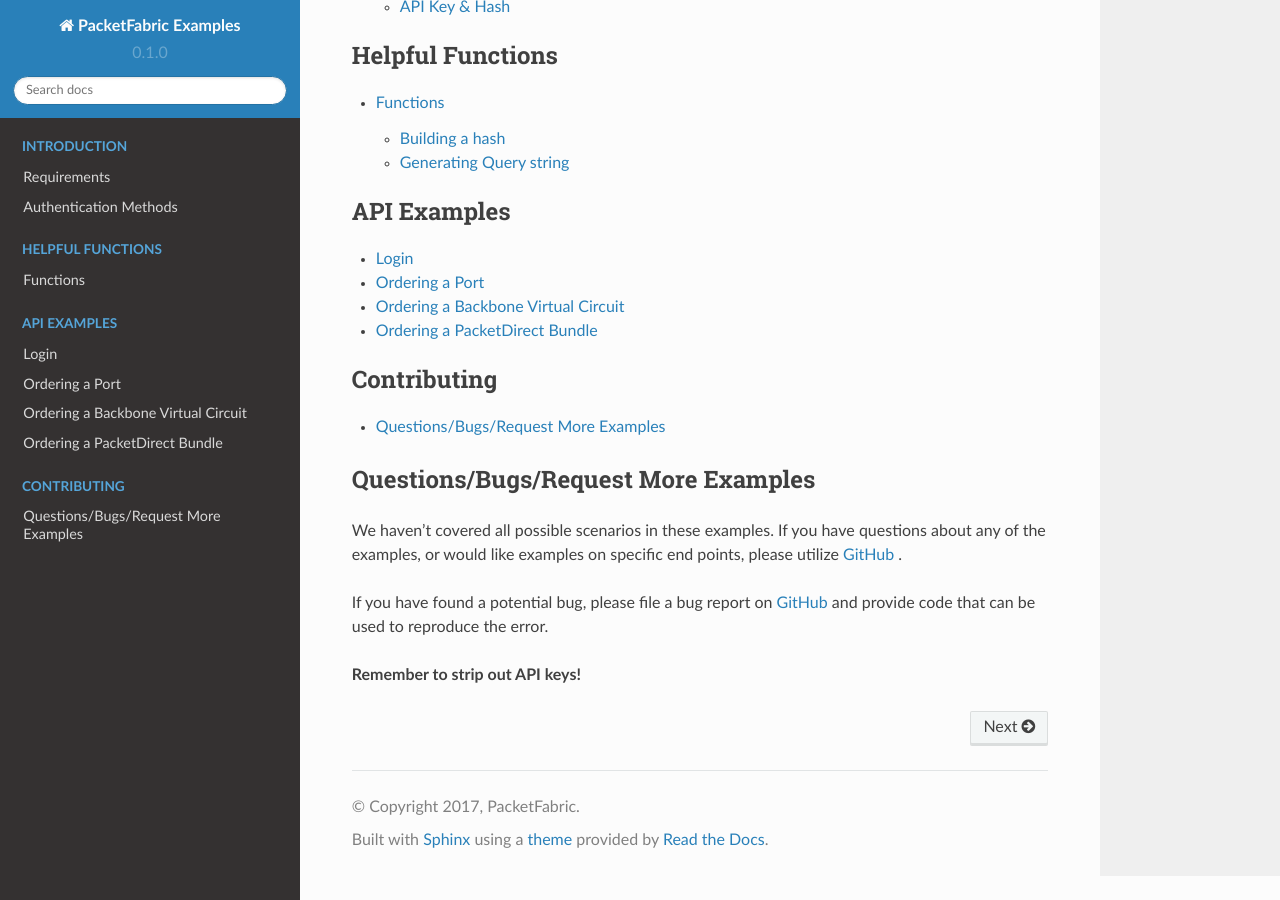
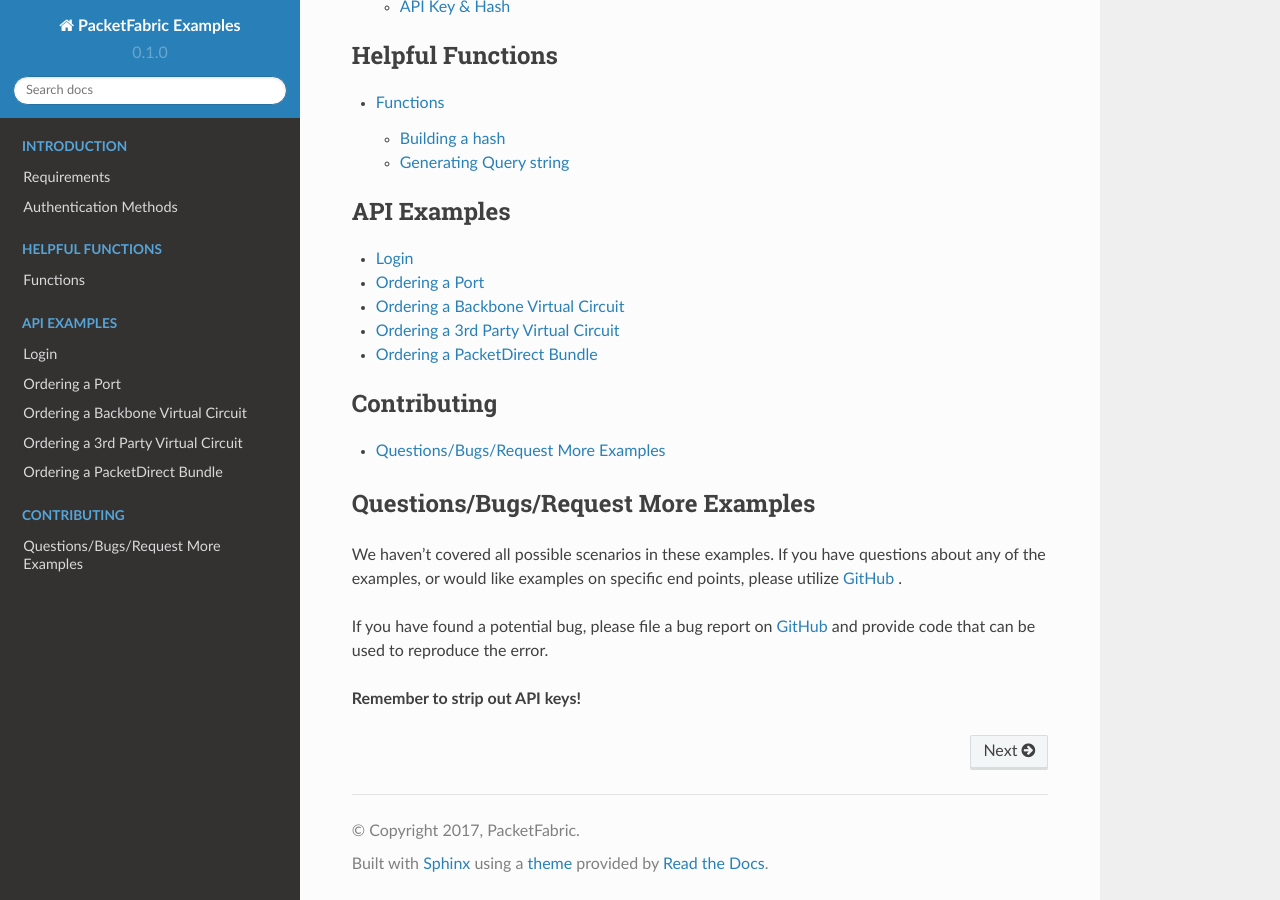
Before and after one commit to PacketFabric/packetfabric-api-examples, a Sphinx documentation site: the page built from docs/index.rst, in a window 1280 px wide and 900 px high, scrolled down 513 px. Built offline with Sphinx 7.4.7 and the Read the Docs theme 2.0.0, drawn with Linux system fonts in a browser that asks for light colours; some of the changed lines change nothing that is shown.

Commit message:
Adds 3rd party VC example

```diff
--- /dev/null
+++ b/docs/examples/order3rdpartyvirtualcircuit.rst
@@ -0,0 +1,310 @@
+.. _example-ordervirtualcircuit-3rdparty:
+
+Ordering a 3rd Party Virtual Circuit
+==========================
+
+Much like :ref:`ordering a port <example-orderport>`, ordering a Virtual Circuit
+is a series of API calls to gather all the information needed to complete the
+order.
+
+In this example, we'll be requesting to connect one end of our virtual circuit
+to a 3rd party in the PacketFabric market place. We'll cover authorizing the connection from
+their point of view too.
+
+We are going to be creating an EVPL connection. This allows for multiple point to
+point virtual connections between interfaces. Each port can have multiple EVPL circuits.
+
+Another option is an EPL connection. This is a point to point ethernet virtual connection
+between interfaces. It's also referred to as a pseudowire. Only one EPL circuit
+can be created between selected interfaces. Once an interface is part of an EPL
+circuit, that interface will no longer be available for any other circuit.
+There is no rate limiting or white/blacklisting of MAC addresses using EPL mode.
+
+.. _example-ordervirtualcircuit-billingid
+
+Find our billing_id
+-------------------
+
+A new virtual circuit needs to be associated with your billing account. We accomplish this
+by finding your ``billing_id``
+
+::
+
+    api_url = 'https://api.packetfabric.com'
+    api_key = '1-1111111'
+    api_secret = 'ABCDEF012345678'
+
+    endpoint = '{}/billing/accounts'.format(api_url)
+    params = {'api_key': api_key}
+    query_string = generate_query_string(params)
+    r = requests.get("{}?{}&auth_hash={}".format(endpoint, query_string,
+        generate_hash(api_secret, query_string)))
+    billing_id = r.json()[0]['Id']
+
+The result of ``r.json()`` contains a list of possible billing accounts. In this
+example, there is only a single result::
+
+    [{u'Id': u'70208', u'Name': u"Playground"}]
+
+.. _example-ordervirtualcircuit-productids
+
+Finding product_ids
+-------------------
+
+The product you select is based on a couple factors, such as the subscription term
+and speed of the port.
+
+For this example, we are going to create a longhaul dedicated product. Other options
+are shown in the `get products <https://docs.packetfabric.com/#api-Billing-GetBillingProducts>`__
+documentation.
+
+::
+
+    subscription_term = 12
+    product_type = 'longhaul_dedicated'
+
+    endpoint = '{}/billing/products'.format(api_url)
+    params = {
+        'api_key': api_key,
+        'subscription_term': subscription_term,
+        'product_type': product_type
+        }
+    query_string = generate_query_string(params)
+    r = requests.get("{}?{}&auth_hash={}".format(endpoint, query_string,
+        generate_hash(api_secret, query_string)))
+    product_id = [{'product_type': "longhaul_dedicated",
+        'product_id': r.json()[0]['Id']}]
+
+``r.json()`` is going to contain a list of all products that match this criteria. The
+index shown above will match the product you wish to select. (The ``0`` will change
+to match your selection)
+
+**Important Note**: Not everything in this list is available for your ports. It is
+important that you select a product that matches or is *slower* than the speed of the
+slowest port that will be in this virtual circuit. Exceeding that speed with result
+in an error back from the API saying the product isn't available when you attempt
+to create the virtual circuit.
+
+The results will look similar to this::
+
+    [
+     ...
+     {u'Id': u'13820',
+      u'Name': u'LONGHAUL-DEDICATED-1G-MRC-12M',
+      u'PortSpeed': u'1G',
+      u'ProductType': u'longhaul_dedicated',
+      u'Rate': [u'$425.00'],
+      u'RatingMethodObj': {u'Id': u'38444',
+                           u'RatingMethodPricingType': u'Standard Pricing',
+                           u'RatingMethodType': u'Subscription'},
+      u'subscriptionTerm': u'12'},
+      ...
+    ]
+
+.. _example-ordervirtualcircuit-findvlan
+
+Find next available VLAN ID (optional)
+--------------------------------------
+
+The next step is to determine if you want this virtual circuit to utilize VLANs on
+either end of the circuit. If you *do*, we need to find the next available VLAN. If you
+do *not* use a VLAN, the end of the circuit that isn't in a VLAN will be unavailable for
+further connections.
+
+This step assumes that you know your port id. You can find this either in the portal or
+via the `interfaces <https://docs.packetfabric.com/#api-Interface-GetInterfacesPhysical>`__
+call. You want the ``ifd_id`` value from that response. If you have more than one port,
+you will need to determine which port you want to use.
+
+::
+
+    src_ifd_id = 1388
+    product_type = 'longhaul_dedicated'
+    product_ids = 13820
+
+
+    endpoint = '{}/interfaces/physical/:ifd_id/vlans'.format(api_url)
+    src_endpoint = endpoint.replace(":ifd_id", str(src_ifd_id))
+    params = {
+        'api_key': api_key,
+        }
+    query_string = generate_query_string(params)
+    r_src = requests.get("{}?{}&auth_hash={}".format(src_endpoint, query_string,
+        generate_hash(api_secret, query_string)))
+    src_vlan = r_src.json()['lowest_available_vlan']
+
+
+.. _example-ordervirtualcircuit-createvc
+
+Find 3rd party to connect to
+----------------------------
+
+We need to find the ``customer_crid`` (Connection Routing ID) of the 3rd party.
+This is used to uniquely identify who we want to connect to within the
+PacketFabric market place.
+
+We can search by ``customer_id``, ``customer_name`` (exact match), ``partner_type``,
+``market_code``, ``pop_id`` or partial matches of ``customer_name`` and ``description``
+
+The `Customers Endpoint <https://docs.packetfabric.com/#api-Customer-GetCustomers>`__ provides
+an example response.
+
+In the sample below, we are going to search for a partial match of a customer name.
+
+::
+
+    params = {
+        'search': 'Test Cust'
+    }
+    endpoint = '{}/customers'.format(api_url)
+
+    query_string = generate_query_string(params)
+    r = requests.get("{}?{}&auth_hash={}".format(endpoint, query_string,
+        generate_hash(api_secret, query_string)))
+    crid = r.json()[0]['customer_crid']
+
+In this example, we took the first result (``r.json()[0]``) and used their ``customer_crid``.
+
+
+Create Virtual Circuit
+----------------------
+
+With the information we've gathered above, we can now provision a virtual circuit
+between our two ports. As a reminder, we're making an
+`EVPL connection <https://docs.packetfabric.com/#api-Virtual_Circuits-PostVirtualCircuitsBackboneConnectionsEVPL>`__.
+
+If you are using VLANs for the source, destination or both you will need to add
+``vlan_id_src`` and/or ``vlan_id_dest`` keys to the ``vc_params`` dictionary below.
+
+If you are using an untagged (non-VLAN) source, destination or both you will need
+to add ``untagged_src`` and/or ``untagged_dest`` keys to the ``vc_params` dictionary
+below.
+
+The last thing you need before we create a Virtual Circuit is the destination
+``market_code`` that we want to connect to. Since a customer can have interfaces
+in multiple markets, it's important to identify to the 3rd party *where* we want
+to connect.
+
+::
+
+    billing_id = 70208
+    src_ifd_id = 1388
+    src_lowest_vlan = 1
+    product_ids = [{'product_type': "longhaul_dedicated", 'product_id': 13820}]
+    description = "Test Virtual Circuit"
+
+    endpoint = '{}/virtual-circuits/third-party-connections/evpl'.format(api_url)
+
+    vc_params = {
+        "ifd_id": src_ifd_id,
+        "description": description,
+        "products": product_ids,
+        "billing_account": billing_id,
+        "vc_member_crid": crid,
+        'market_code': destination_market_code
+    }
+    params = {
+        'api_key': api_key,
+        }
+
+    vc_params['vlan_id_src'] = src_lowest_vlan      # Put the source on a VLAN
+
+    query_string = generate_query_string(params)
+    url = "{}?{}&auth_hash={}".format(src_endpoint, query_string,
+        generate_hash(api_secret, query_string))
+    r = requests.post(url, json=vc_params)
+
+One important note, here, is that the final ``.post()`` is sent using the ``json``
+parameter, not the ``data`` parameter. This is because we are sending an object
+that has multiple layers, specifically on the ``products`` key.
+
+At this point, the request for connection is available to the third party. The virtual
+circuit will be unavailable until the connection is accepted. They have been alerted
+to this request and it displays in their PacketFabric portal.
+
+Accepting a 3rd party request
+-----------------------------
+
+The receiving party for the virtual circuit request needs to accept and provision
+the request to activate the circuit. This can be accomplished either in the PacketFabric
+portal, or via the API.
+
+We can look at all of our received requests via the following. It is important to note
+that the ``api_key`` in this section is the key of the *receiving* party.
+
+::
+
+    endpoint = '{}/virtual-circuits/requests/received'.format(api_url)
+    params = {
+        'api_key': api_key,     # THIS IS THE RECEIVING CUSTOMER'S API KEY
+        }
+    query_string = generate_query_string(params)
+    url = "{}?{}&auth_hash={}".format(src_endpoint, query_string,
+        generate_hash(api_secret, query_string))
+
+    r = requests.get("{}?{}&auth_hash={}".format(endpoint, query_string,
+        generate_hash(api_secret, query_string)))
+
+This endpoint returns a list of received requests. You can parse through them looking
+for pending ones by doing this:
+
+::
+
+    for req in r.json():
+        if req['vc_request_status'] == 'pending':
+            # Next steps
+
+Accepting a request
+-------------------
+
+In the loop mentioned above we have the option of either accepting or accepting *and* provisioning
+a request.
+
+Accepting a request acknowledges the request, but does not complete the connection. Remember, this
+this would be within the loop started above.
+
+::
+
+    endpoint = '{}virtual-circuits/requests/:vc_request_id/accept'.format(api_url)
+    params = {
+        'api_key': api_key,     # THIS IS THE RECEIVING CUSTOMER'S API KEY
+        }
+    query_string = generate_query_string(params)
+    action_url = endpoint.replace(':vc_request_id', str(req['vc_request_id']))
+    url = "{}&auth_hash={}".format(src_endpoint, query_string,
+        generate_hash(api_secret, query_string))
+    r = requests.post(url)
+
+Provisioning a request
+----------------------
+
+Provisioning a request sets up and completes the virtual circuit. Again, this will
+be within the loop started above. For this to complete, the customer needs
+an interface in the market requested. We also need to know the ``vlan_id`` we'll be
+using. Both of those are assumed values in this example. Finding this information
+can be found using sections above.
+
+::
+
+    prov_params = {
+        'ifd_id': 1,
+        'vlan_id': 1,
+    }
+
+    endpoint = '{}virtual-circuits/requests/:vc_request_id/provision'.format(api_url)
+    params = {
+        'api_key': api_key,     # THIS IS THE RECEIVING CUSTOMER'S API KEY
+        }
+    query_string = generate_query_string(params)
+    action_url = endpoint.replace(':vc_request_id', str(req['vc_request_id']))
+    url = "{}&auth_hash={}".format(src_endpoint, query_string,
+        generate_hash(api_secret, query_string))
+    r = requests.post(url, json=prov_params)
+
+
+
+Finishing up
+------------
+
+Congratulations! You and your third party partner have established a virtual circuit
+between one another.
--- a/docs/index.rst
+++ b/docs/index.rst
@@ -33,6 +33,7 @@
    examples/login
    examples/orderport
    examples/orderbackbonevirtualcircuit
+   examples/order3rdpartyvirtualcircuit
    examples/orderpacketdirectbundle
 
 .. toctree::
```
